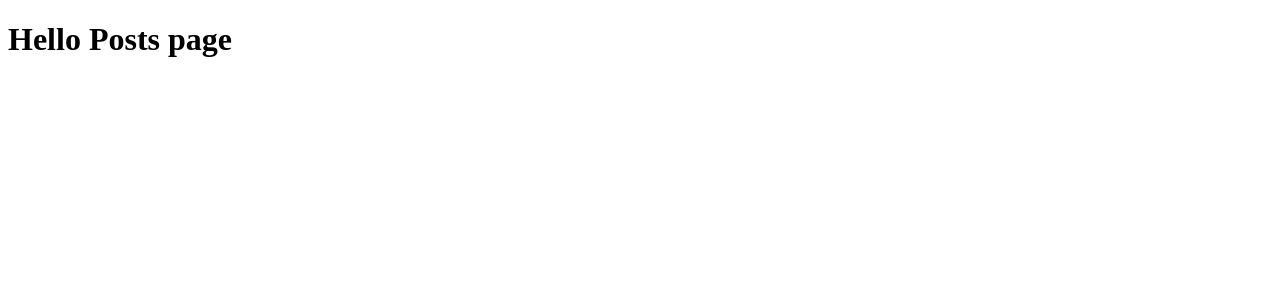
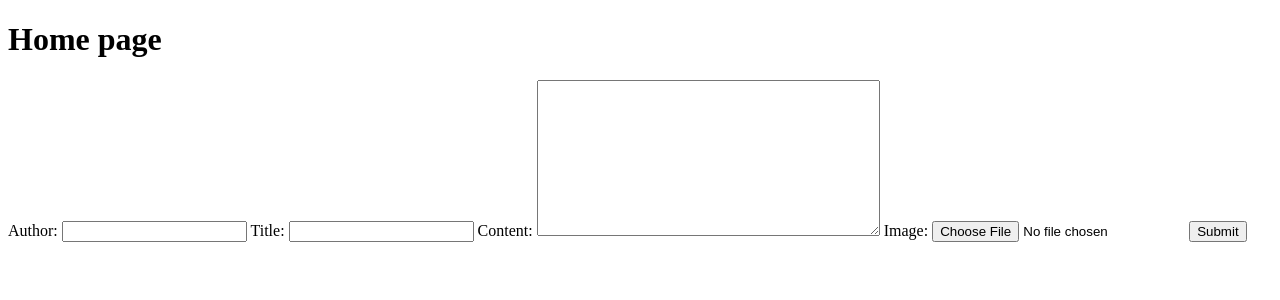
Before and after one commit to volha10/python-k8s, a Django app: page / in a window 1280 px wide. Shown: the top 300 px of the page. Run offline with Django 4.2, Linux system fonts and the light colour scheme; data that the repository does not hold is empty.

Commit message:
add minimal home page

```diff
--- /dev/null
+++ b/src/posts/forms.py
@@ -0,0 +1,9 @@
+from django import forms
+
+from .models import Post
+
+
+class PostForm(forms.ModelForm):
+    class Meta:
+        model = Post
+        fields = ["author", "title", "content", "image"]
--- a/src/posts/templates/posts/index.html
+++ b/src/posts/templates/posts/index.html
@@ -2,9 +2,23 @@
 <html lang="en">
 <head>
     <meta charset="UTF-8">
-    <title>Posts page</title>
+    <title>Home page</title>
 </head>
 <body>
-    <h1>Hello Posts page</h1>
+    <h1>Home page</h1>
+    <div>
+        <form enctype="multipart/form-data" method="post" action="{% url 'posts:index' %}">
+            {% csrf_token %}
+            {{ form }}
+            <input type="submit" value="Submit">
+        </form>
+    </div>
+    <div>
+        <ul>
+            {% for post in posts %}
+                <li><a href="{% url 'posts:detail' post.id %}">{{ post.title }}</a></li>
+            {% endfor%}
+        </ul>
+    </div>
 </body>
 </html>
--- a/src/posts/templates/posts/post_detail.html
+++ b/src/posts/templates/posts/post_detail.html
@@ -1,5 +1,7 @@
 <title>{{ post.title }}</title>
 
 <p>{{ post.content }}</p>
-<img src="{{ post.image.url }}"/>
+{% if post.image %}
+    <img src="{{ post.image.url }}"/>
+{% endif %}
 <p>{{ post.author }}</p>
--- a/src/posts/urls.py
+++ b/src/posts/urls.py
@@ -2,7 +2,9 @@ from django.urls import path
 
 from . import views
 
+app_name = "posts"
+
 urlpatterns = [
     path('', views.index, name="index"),
-    path('<int:pk>/', views.DetailView.as_view(), name="detail")
+    path('<int:pk>/', views.DetailView.as_view(), name="detail"),
 ]
--- a/src/posts/views.py
+++ b/src/posts/views.py
@@ -1,11 +1,26 @@
-from django.shortcuts import render
+from django.shortcuts import render, redirect
+from django.urls import reverse
 from django.views import generic
 
+from .forms import PostForm
 from .models import Post
 
 
 def index(request):
-    return render(request, "posts/index.html")
+    if request.method == "POST":
+        form = PostForm(request.POST, request.FILES)
+
+        if form.is_valid():
+            post = form.save()
+            return redirect(reverse('posts:detail', args=[post.id]))
+        else:
+            print("Something went wrong.")
+
+    else:
+        form = PostForm()
+        posts = Post.objects.all()
+
+        return render(request, "posts/index.html", {"form": form, "posts": posts})
 
 
 class DetailView(generic.DetailView):
```
